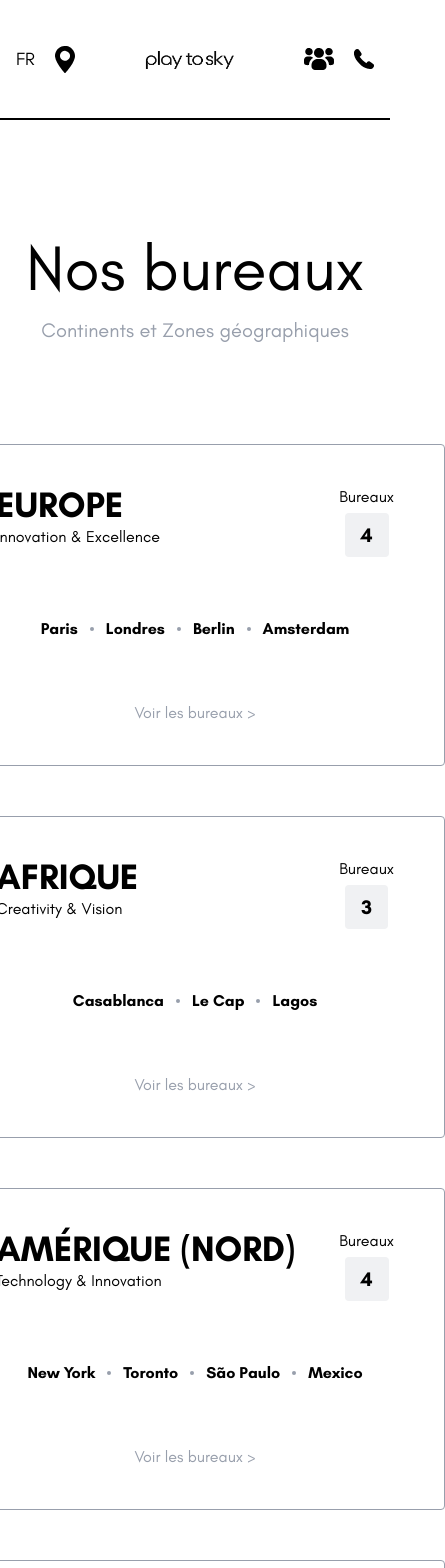
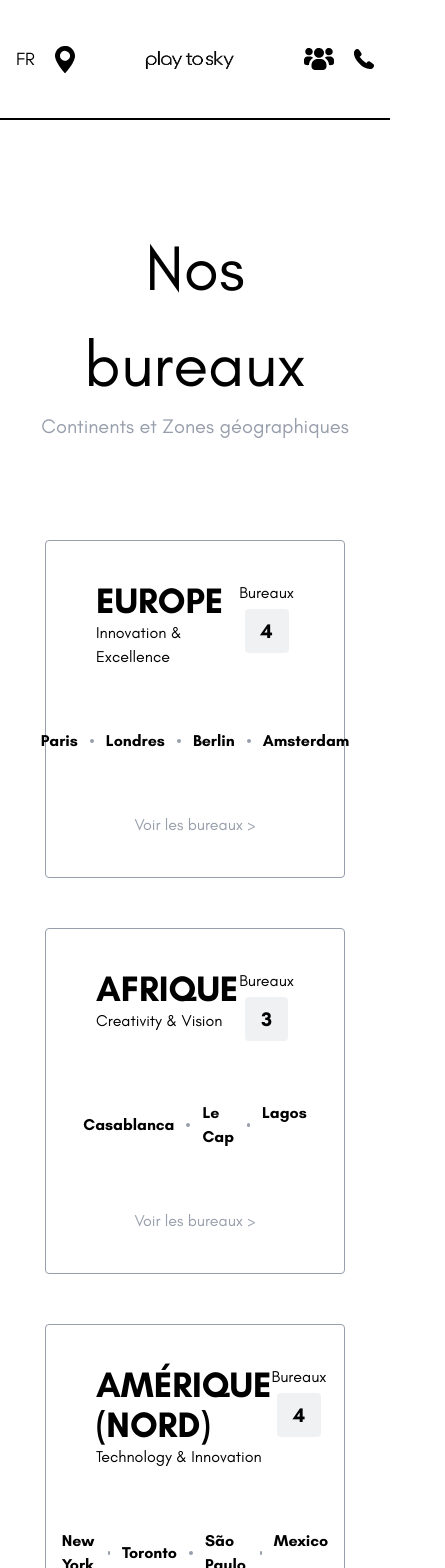
Before and after one commit to 4skygroup/play-to-sky, a React (Vite) app: page /offices-by-region in a window 390 px wide. Shown: the top 1568 px of the page, 445 px wide, since content can reach past the window. Built offline with nearby package versions, Linux system fonts and the light colour scheme.

Commit message:
Responsive adaptation on Offices

```diff
--- a/src/components/Offices/City.tsx
+++ b/src/components/Offices/City.tsx
@@ -15,7 +15,7 @@ export default function City({ cityInfo }: { cityInfo: CityType }) {
   }, [currentHour]);
   return (
     <div
-      className={`flex flex-col items-center justify-center border border-dark-gray border-solid w-150 px-10 py-8.75 h-fit rounded-lg gap-y-13.75 ${!cityInfo.status && "opacity-50"}`}
+      className={`flex flex-col items-center justify-center border border-dark-gray border-solid max-xs:w-100 w-150 px-10 py-8.75 h-fit rounded-lg gap-y-13.75 ${!cityInfo.status && "opacity-50"}`}
     >
       <div className="top flex justify-between w-full">
         <div className="flex flex-col">
--- a/src/components/Offices/Region.tsx
+++ b/src/components/Offices/Region.tsx
@@ -3,7 +3,7 @@ import type { RegionType } from "../../types/region";
 
 export default function Region({ name, expression, link, cities }: RegionType) {
   return (
-    <div className="flex gap-y-15 flex-col items-center w-125 py-10 px-12.5 border border-dark-gray border-solid rounded-sm">
+    <div className="flex gap-y-15 flex-col items-center max-xs:w-75 xs:w-125 py-10 px-12.5 border border-dark-gray border-solid rounded-sm">
       <div className="flex justify-between w-full">
         <div>
           <h2 className="uppercase text-4xl font-bold">{name}</h2>
--- a/src/pages/OfficesByCities.tsx
+++ b/src/pages/OfficesByCities.tsx
@@ -431,7 +431,7 @@ export default function OfficesByCities() {
     <div>
       <Header bgColor="white" />
       <div className="flex flex-col items-center py-25 gap-y-25">
-        <div className="flex flex-col items-center">
+        <div className="flex flex-col items-center  max-xs:text-center max-xs:px-10">
           <h1 className="text-[4rem]">Nos bureaux</h1>
           <span className="text-xl text-dark-gray">Villes</span>
         </div>
--- a/src/pages/OfficesByRegion.tsx
+++ b/src/pages/OfficesByRegion.tsx
@@ -34,13 +34,13 @@ export default function OfficesByRegion() {
     <div className="">
       <Header bgColor="white" />
       <div className="flex flex-col items-center py-25 gap-y-25">
-        <div className="flex flex-col items-center">
+        <div className="flex flex-col items-center max-xs:text-center max-xs:px-10">
           <h1 className="text-[4rem]">Nos bureaux</h1>
           <span className="text-xl text-dark-gray">
             Continents et Zones géographiques
           </span>
         </div>
-        <div className="flex flex-wrap max-w-262.5 gap-12.5 content-center">
+        <div className="flex flex-wrap max-w-262.5 gap-12.5 content-center justify-center">
           {regions.map((region, index) => (
             <Region
               key={index}
```
Also changed, not shown: 1 other file (tests, documents, lock files or other folders).
